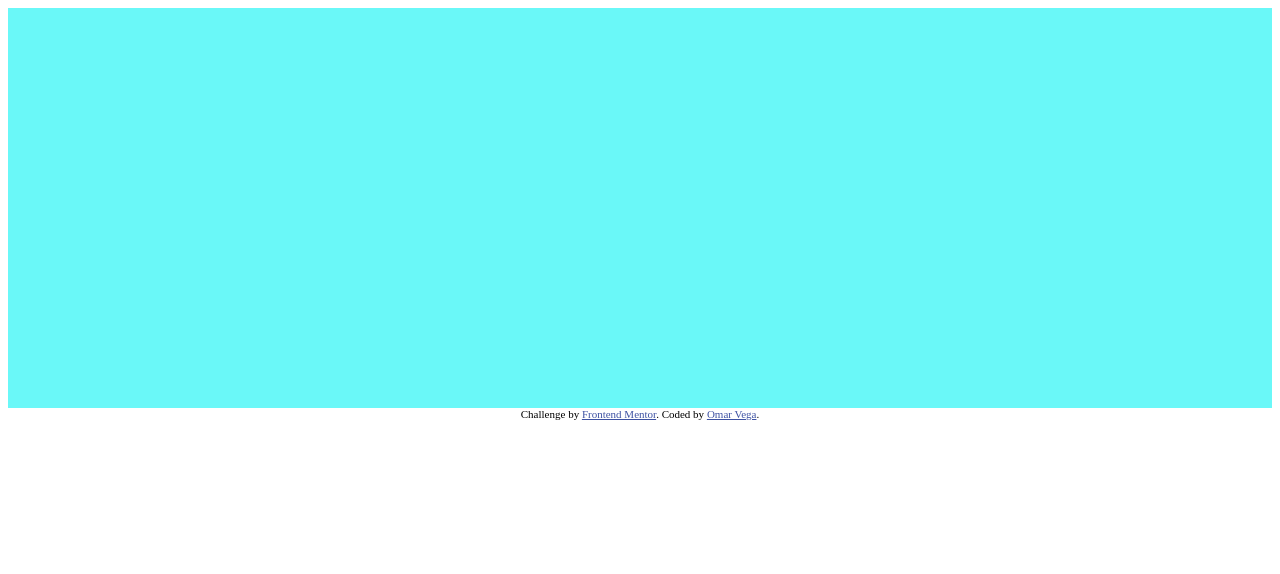
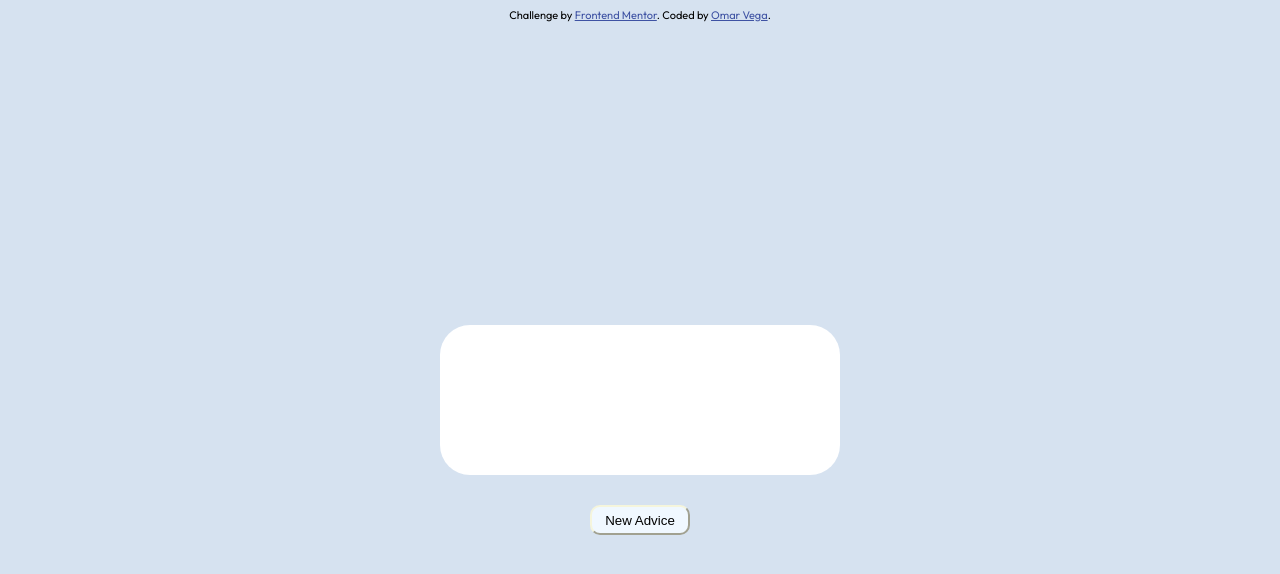
Before and after one commit to Cieth/adviceGenerator, a website built with Parcel: page index.html in a window 1280 px wide. Built offline with nearby package versions, Linux system fonts and the light colour scheme; no server answers.

Commit message:
Styles
added refresh button and styles

```diff
--- a/app.js
+++ b/app.js
@@ -2,14 +2,17 @@ import 'regenerator-runtime/runtime';
 import axios from 'axios';
 
 let main = document.querySelector('.main-advice')
+let btn = document.querySelector('.btn')
 function getAdvice() {
     axios.get('https://api.adviceslip.com/advice')
     .then(function(response) {
         console.log (response.data.slip.advice)
-        main.innerHTML = response.data.slip.advice
+        main.innerHTML = `<p>${response.data.slip.advice.replace(/[^\w\s]/gi, '')}</p>`
     }).catch(function(err){
         console.log(err);
       });
 }
-
 getAdvice()
+btn.addEventListener('click', function(events){
+    getAdvice()
+})
--- a/css/styles.css
+++ b/css/styles.css
@@ -1,6 +1,39 @@
+@import url('https://fonts.googleapis.com/css2?family=Outfit&display=swap');
+body{
+    background-color:hsl(212, 45%, 89%);
+    font-family:"Outfit" , sans-serif;
+}
 
 .main-advice{
-    width: auto;
-    height: 400px;
-    background-color: rgb(106, 248, 248);
+    margin: 0;
+    position: absolute;
+    left: 50%;
+    top: 50%;
+    transform: translate(-50%, -50%);
+    background-color: hsl(0, 0%, 100%);
+    border-radius: 30px;
+    width: 400px;
+    height:150px;
 }
+
+.main-advice p{
+    margin: 0;
+    position: absolute;
+    left: 50%;
+    top: 50%;
+    transform: translate(-50%, -50%);
+}
+
+.btn{
+    border-color: beige;
+    border-radius: 10px;
+    position: relative;
+    width: 100px;
+    height:30px;
+    background-color: aliceblue;
+    margin: 0;
+    position: absolute;
+    left: 50%;
+    top: 65%;
+    transform: translate(-50%, -50%);
+}
--- a/index.html
+++ b/index.html
@@ -9,8 +9,10 @@
 
   <title>Frontend Mentor | Advice generator app</title>
   <div class="main-advice">
-
   </div>
+  <button class="btn">
+    New Advice
+  </button>
   <!-- Feel free to remove these styles or customise in your own stylesheet 👍 -->
   <style>
     .attribution { font-size: 11px; text-align: center; }
```
Also changed, not shown: dist/index.html, dist/index.js, 6 other files.
